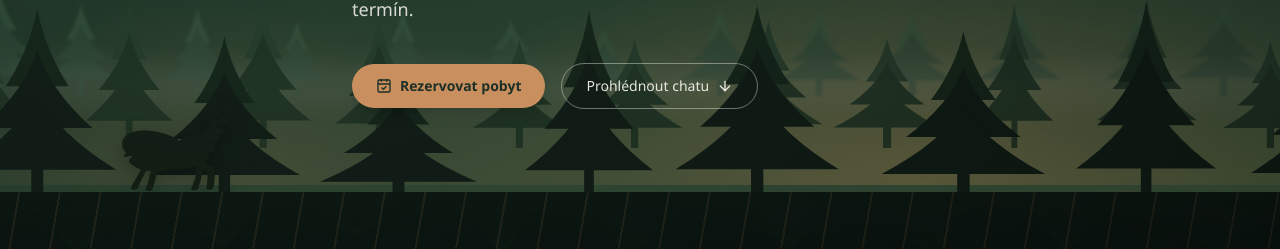
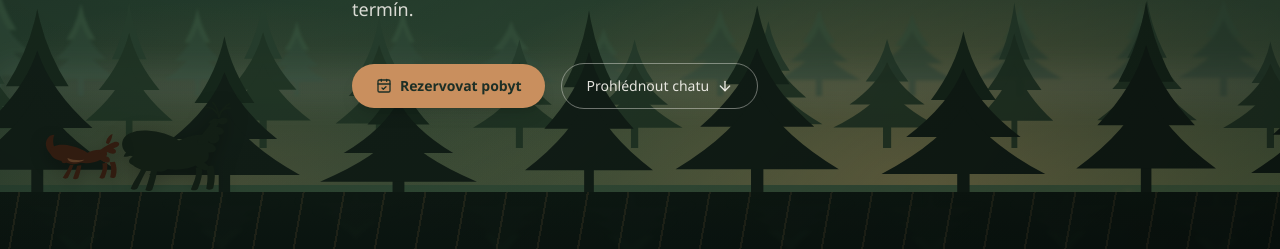
Before and after one commit to olevicek-code/Chata-Vresovice, a Next.js app: page / in a window 1280 px wide. Shown: the part 487-736 px from the top of the page. Built offline with nearby package versions, Linux system fonts and the light colour scheme.

Commit message:
Add files via upload

```diff
--- a/src/components/ForestScene.tsx
+++ b/src/components/ForestScene.tsx
@@ -98,6 +98,7 @@ function Deer({
   delay = 0,
   flip = false,
   tone = "#152318",
+  antlers = true,
 }: {
   size?: number;
   top: string;
@@ -105,6 +106,7 @@ function Deer({
   delay?: number;
   flip?: boolean;
   tone?: string;
+  antlers?: boolean;
 }) {
   return (
     <motion.div
@@ -177,7 +179,9 @@ function Deer({
           {/* ear */}
           <path d="M166 30 C170 24 176 22 180 25 C177 30 172 32 166 30 Z" />
 
-          {/* antlers – a few elegant branching tines */}
+          {/* antlers – a few elegant branching tines (bucks only; does go
+              without, which also reads correctly for a roe deer/srnka) */}
+          {antlers && (
             <path
               d="M181 22 C180 12 176 4 170 -2 M181 22 C184 12 189 6 196 3
                  M183 15 C187 10 192 8 197 9 M178 16 C174 10 168 7 162 8"
@@ -186,7 +190,97 @@ function Deer({
               strokeLinecap="round"
               fill="none"
             />
+          )}
         </g>
+      </motion.svg>
+    </motion.div>
+  );
+}
+
+function Fox({
+  size = 1,
+  top,
+  duration,
+  delay = 0,
+  flip = false,
+  tone = "#3a2113",
+}: {
+  size?: number;
+  top: string;
+  duration: number;
+  delay?: number;
+  flip?: boolean;
+  tone?: string;
+}) {
+  return (
+    <motion.div
+      className="absolute"
+      style={{ top, left: 0, width: 0, height: 0 }}
+      initial={{ x: "-20vw" }}
+      animate={{ x: "120vw" }}
+      transition={{ duration, delay, repeat: Infinity, ease: "linear" }}
+    >
+      <motion.svg
+        viewBox="0 0 160 100"
+        width={96 * size}
+        height={60 * size}
+        style={{
+          transform: flip ? "scaleX(-1)" : undefined,
+          filter: "drop-shadow(0 5px 8px rgba(0,0,0,0.25))",
+        }}
+        animate={{ y: [0, -4, 0, -2, 0] }}
+        transition={{ duration: 0.5, repeat: Infinity, ease: "easeInOut" }}
+        aria-hidden
+      >
+        <g fill={tone}>
+          {/* bushy tail, curling up behind */}
+          <path d="M46 58 C30 56 16 48 14 34 C13 24 19 16 28 16 C24 26 26 38 34 46 C38 50 42 54 46 58 Z" />
+
+          {/* hind leg (back) */}
+          <path d="M54 66 C51 74 47 79 42 88 C45 90 49 90 51 87 C55 79 58 72 60 66 Z" />
+          {/* hind leg (front) */}
+          <path d="M66 68 C64 76 62 81 59 89 C62 91 66 91 68 88 C71 80 72 73 73 67 Z" />
+          {/* front leg (back) */}
+          <path d="M108 64 C110 73 107 79 103 88 C106 90 110 90 112 87 C116 78 117 71 116 63 Z" />
+          {/* front leg (front) */}
+          <path d="M120 62 C124 71 123 78 121 87 C124 89 128 89 130 86 C133 77 132 69 129 61 Z" />
+
+          {/* low, elongated body */}
+          <path
+            d="M40 60
+               C28 58 20 51 21 43
+               C22 36 32 32 44 33
+               C58 34 72 39 83 46
+               C92 42 102 40 110 42
+               C116 44 118 49 114 52
+               C119 53 122 57 120 61
+               C116 64 109 62 105 58
+               C96 63 84 65 72 63
+               C66 66 56 66 48 63
+               C44 65 40 63 40 60 Z"
+          />
+
+          {/* head + pointed snout, held forward and slightly down */}
+          <path
+            d="M104 42
+               C112 36 121 31 129 28
+               C133 27 137 29 136 33
+               C135 36 130 38 126 39
+               C130 40 132 43 130 46
+               C127 49 121 48 117 45
+               C112 49 106 49 102 46 Z"
+          />
+
+          {/* pointed ear */}
+          <path d="M114 30 C115 23 119 17 125 15 C124 22 122 28 118 32 Z" />
+        </g>
+
+        {/* lighter belly/chest marking, typical of a red fox, for extra charm */}
+        <path
+          d="M50 55 C58 58 68 60 78 58 C74 62 64 63 55 61 C52 60 50 58 50 55 Z"
+          fill="#c98f5e"
+          fillOpacity={0.35}
+        />
       </motion.svg>
     </motion.div>
   );
@@ -315,8 +409,13 @@ export default function ForestScene() {
           the near tree line so they stay clearly visible */}
       {!reduceMotion && (
         <>
+          {/* stag, with antlers */}
           <Deer top="71%" duration={30} size={1.4} />
-          <Deer top="76%" duration={38} size={0.85} delay={7} flip tone="#1c2c1f" />
+          {/* srnka (doe) – same silhouette, no antlers, walking the other way */}
+          <Deer top="76%" duration={38} size={0.85} delay={7} flip tone="#1c2c1f" antlers={false} />
+          {/* liška (fox), trotting past a little quicker than the deer */}
+          <Fox top="74%" duration={21} size={1} delay={3} />
+          <Fox top="78%" duration={26} size={0.7} delay={16} flip tone="#2e1a0e" />
         </>
       )}
 
```
Lines whose indentation alone changed are shown as unchanged.
